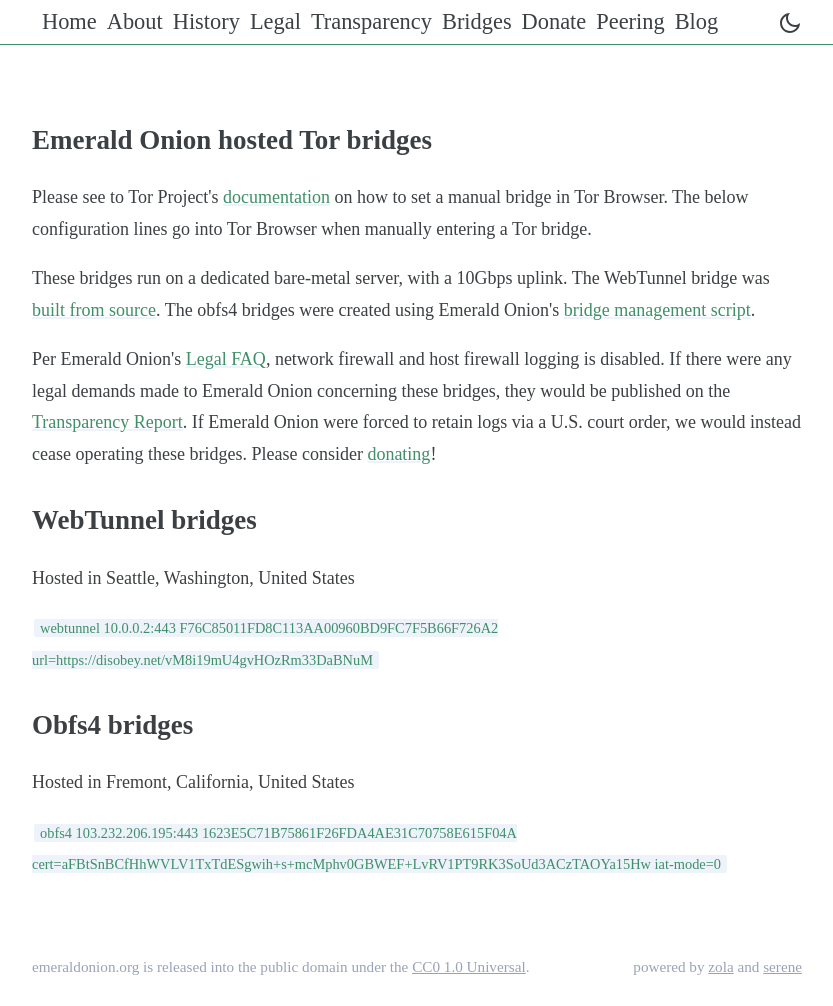
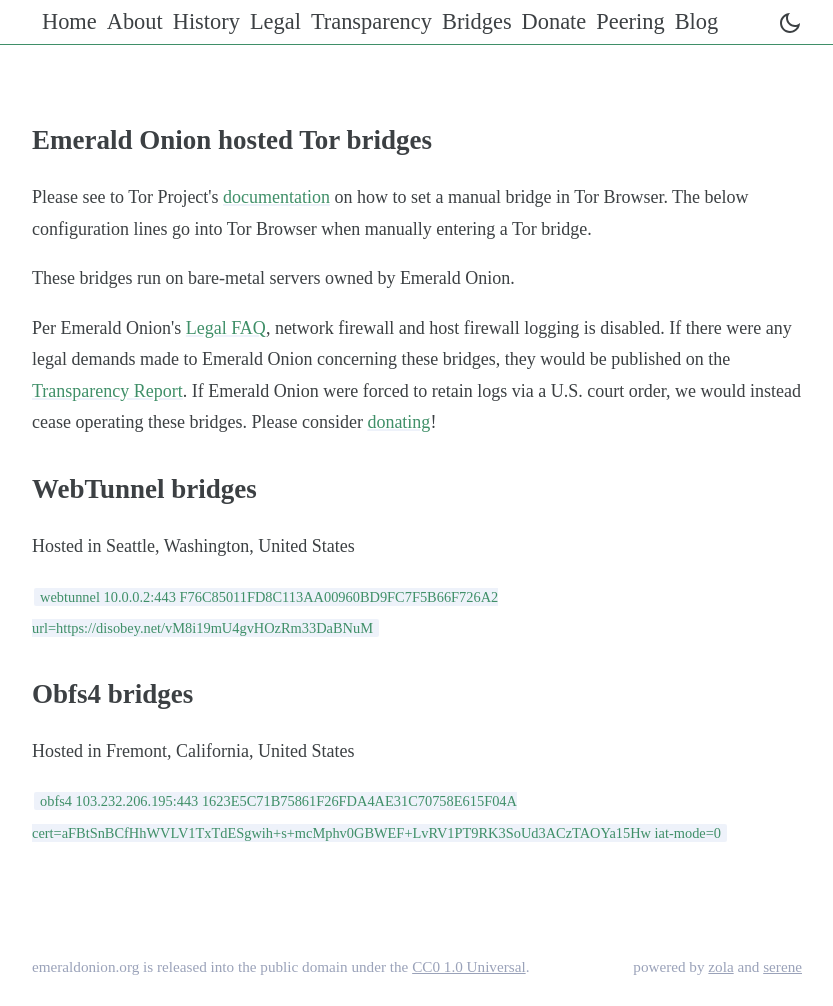
Before and after one commit to emeraldonion/emeraldonion.github.io, a Jekyll site: the page bridges/index.html, which Jekyll copies as it is, in a window 1280 px wide and 1006 px high. Shown: the whole window, without its empty margins (223-1056 px from the left). Built offline with Jekyll 4.4.1, drawn with Linux system fonts in a browser that asks for light colours.

Commit message:
simplified description

```diff
--- a/bridges/index.html
+++ b/bridges/index.html
@@ -102,12 +102,7 @@
                         set
                         a manual bridge in Tor Browser. The below configuration lines go into Tor Browser when manually
                         entering a Tor bridge.</p>
-                    <p>These bridges run on a dedicated bare-metal server, with a 10Gbps uplink. The WebTunnel bridge
-                        was <a rel="noopener nofollow noreferrer"
-                            href="https://community.torproject.org/relay/setup/webtunnel/" target="_blank">built from
-                            source</a>. The obfs4 bridges were created using Emerald Onion's <a
-                            rel="noopener nofollow noreferrer" href="https://github.com/emeraldonion/bridge-management/"
-                            target="_blank">bridge management script</a>.</p>
+                    <p>These bridges run on bare-metal servers owned by Emerald Onion.</p>
                     <p>Per Emerald Onion's <a rel="noopener nofollow noreferrer" href="https://emeraldonion.org/faq/"
                             target="_blank">Legal FAQ</a>, network firewall and host firewall logging is disabled. If
                         there were any legal demands made to Emerald Onion concerning these bridges, they would be
```
